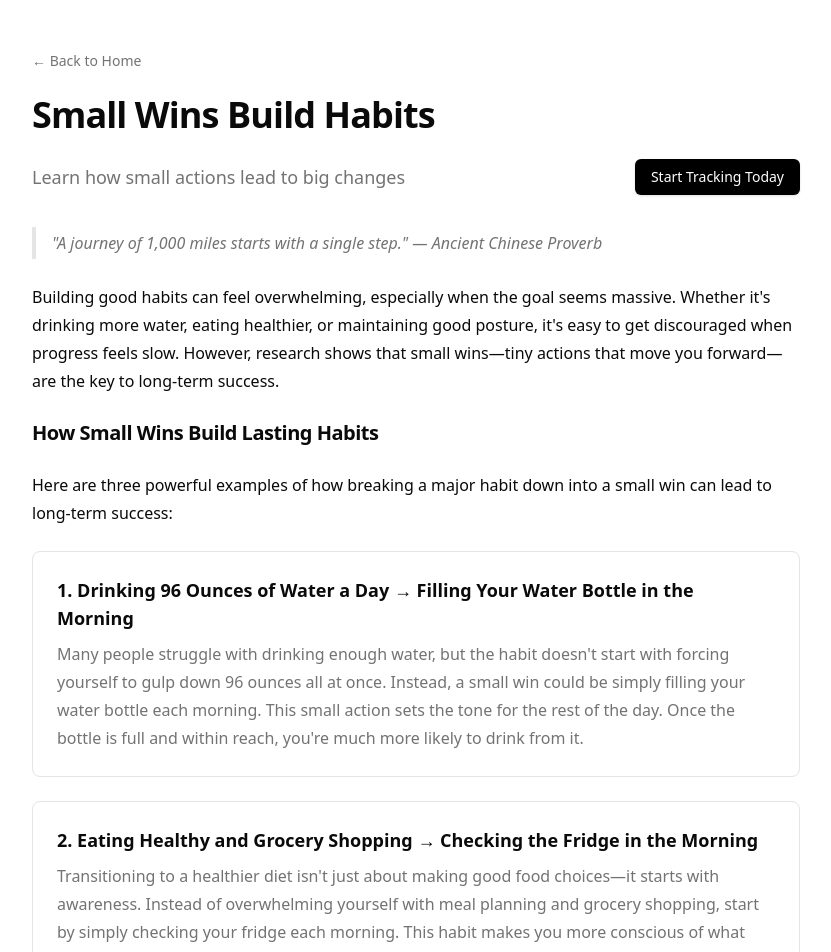
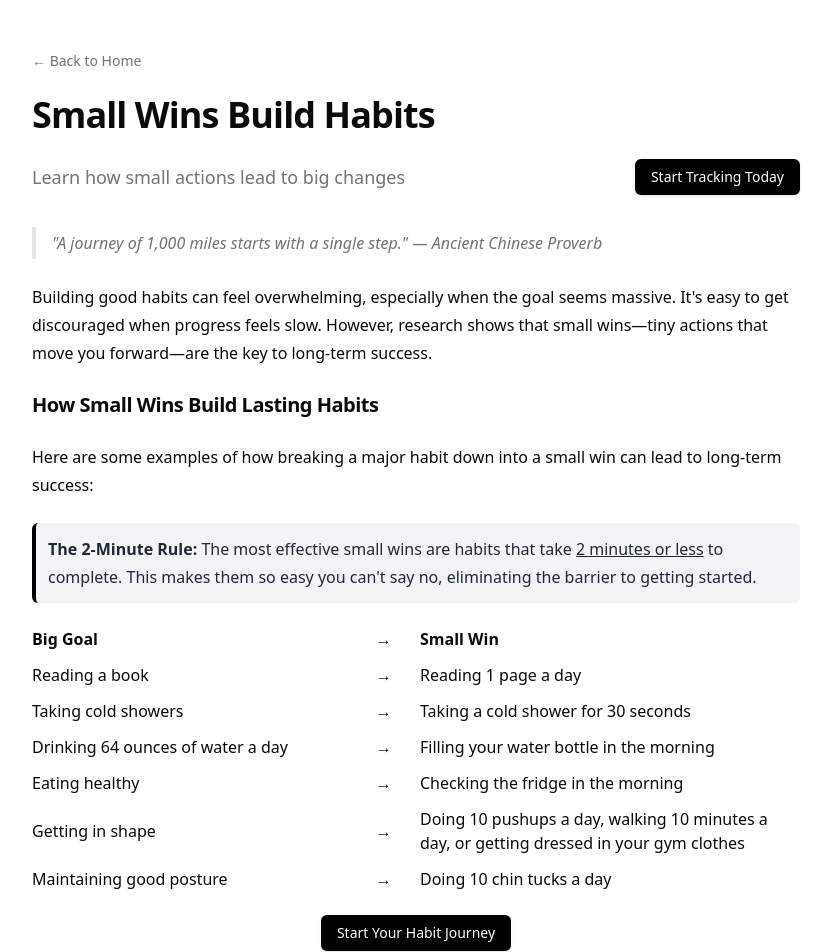
Before and after one commit to andrewt3000/habitwww, a Next.js app: page /small-wins-build-habits in a window 1280 px wide. Shown: the top 952 px of the page, without its empty margins (224-1055 px from the left). Built offline with nearby package versions, Linux system fonts and the light colour scheme.

Commit message:
small win changes

```diff
--- a/app/small-wins-build-habits/page.tsx
+++ b/app/small-wins-build-habits/page.tsx
@@ -1,12 +1,15 @@
-import Link from "next/link"
-import { Button } from "@/components/ui/button"
+import Link from "next/link";
+import { Button } from "@/components/ui/button";
 
 export default function SmallWinsBuildHabitsPage() {
   return (
     <div className="min-h-screen bg-background">
       <main className="container px-4 py-12">
         <div className="mx-auto max-w-3xl">
-          <Link href="/" className="text-sm text-muted-foreground hover:underline mb-6 inline-block">
+          <Link
+            href="/"
+            className="text-sm text-muted-foreground hover:underline mb-6 inline-block"
+          >
             &larr; Back to Home
           </Link>
 
@@ -15,8 +18,14 @@ export default function SmallWinsBuildHabitsPage() {
           </h1>
 
           <div className="flex justify-between items-center mb-8">
-            <p className="text-lg text-muted-foreground">Learn how small actions lead to big changes</p>
-            <a href="https://app.habittracker3000.com/register" target="_blank" rel="noopener noreferrer">
+            <p className="text-lg text-muted-foreground">
+              Learn how small actions lead to big changes
+            </p>
+            <a
+              href="https://app.habittracker3000.com/register"
+              target="_blank"
+              rel="noopener noreferrer"
+            >
               <Button className="bg-black hover:bg-gray-800 text-white">
                 Start Tracking Today
               </Button>
@@ -24,13 +33,16 @@ export default function SmallWinsBuildHabitsPage() {
           </div>
 
           <div className="space-y-6">
-
             <p className="text-muted-foreground italic border-l-4 pl-4 py-1">
-              &quot;A journey of 1,000 miles starts with a single step.&quot; — Ancient Chinese Proverb
+              &quot;A journey of 1,000 miles starts with a single step.&quot; —
+              Ancient Chinese Proverb
             </p>
 
             <p className="leading-7">
-              Building good habits can feel overwhelming, especially when the goal seems massive. Whether it&apos;s drinking more water, eating healthier, or maintaining good posture, it&apos;s easy to get discouraged when progress feels slow. However, research shows that small wins—tiny actions that move you forward—are the key to long-term success.
+              Building good habits can feel overwhelming, especially when the
+              goal seems massive. It&apos;s easy to get discouraged when
+              progress feels slow. However, research shows that small wins—tiny
+              actions that move you forward—are the key to long-term success.
             </p>
 
             <h3 className="text-xl font-semibold tracking-tight mt-8">
@@ -38,40 +50,64 @@ export default function SmallWinsBuildHabitsPage() {
             </h3>
 
             <p className="leading-7">
-              Here are three powerful examples of how breaking a major habit down into a small win can lead to long-term success:
+              Here are some examples of how breaking a major habit down into a
+              small win can lead to long-term success:
             </p>
 
-            <div className="mt-6 space-y-6">
-              <div className="rounded-lg border p-6 bg-card">
-                <h4 className="text-lg font-semibold mb-2">
-                  1. Drinking 96 Ounces of Water a Day → Filling Your Water Bottle in the Morning
-                </h4>
-                <p className="leading-7 text-muted-foreground">
-                  Many people struggle with drinking enough water, but the habit doesn&apos;t start with forcing yourself to gulp down 96 ounces all at once. Instead, a small win could be simply filling your water bottle each morning. This small action sets the tone for the rest of the day. Once the bottle is full and within reach, you&apos;re much more likely to drink from it.
-                </p>
+            <p className="leading-7 mb-4 font-medium text-gray-800 bg-gray-100 p-3 rounded-md border-l-4 border-black">
+              <span className="font-bold">The 2-Minute Rule:</span> The most effective small wins are habits that take <span className="underline">2 minutes or less</span> to complete. This makes them so easy you can't say no, eliminating the barrier to getting started.
+            </p>
+
+            <div className="mt-4 space-y-3">
+              <div className="grid grid-cols-12 gap-2">
+                <div className="col-span-5 font-semibold">Big Goal</div>
+                <div className="col-span-1 text-center">→</div>
+                <div className="col-span-6 font-semibold">Small Win</div>
               </div>
 
-              <div className="rounded-lg border p-6 bg-card">
-                <h4 className="text-lg font-semibold mb-2">
-                  2. Eating Healthy and Grocery Shopping → Checking the Fridge in the Morning
-                </h4>
-                <p className="leading-7 text-muted-foreground">
-                  Transitioning to a healthier diet isn&apos;t just about making good food choices—it starts with awareness. Instead of overwhelming yourself with meal planning and grocery shopping, start by simply checking your fridge each morning. This habit makes you more conscious of what you have and what you need, making it easier to plan meals and shop wisely.
-                </p>
+              <div className="grid grid-cols-12 gap-2 items-center">
+                <div className="col-span-5">Reading a book</div>
+                <div className="col-span-1 text-center">→</div>
+                <div className="col-span-6">Reading 1 page a day</div>
               </div>
 
-              <div className="rounded-lg border p-6 bg-card">
-                <h4 className="text-lg font-semibold mb-2">
-                  3. Maintaining Good Posture → Doing Neck Situps in the Morning
-                </h4>
-                <p className="leading-7 text-muted-foreground">
-                  Good posture isn&apos;t just about standing tall—it&apos;s about strengthening your muscles to support better alignment. A great way to start is by doing neck sit ups in the morning. This small exercise strengthens your neck and back, creating a foundation for improved posture throughout the day.
-                </p>
+              <div className="grid grid-cols-12 gap-2 items-center">
+                <div className="col-span-5">Taking cold showers</div>
+                <div className="col-span-1 text-center">→</div>
+                <div className="col-span-6">Taking a cold shower for 30 seconds</div>
+              </div>
+
+              <div className="grid grid-cols-12 gap-2 items-center">
+                <div className="col-span-5">Drinking 64 ounces of water a day</div>
+                <div className="col-span-1 text-center">→</div>
+                <div className="col-span-6">Filling your water bottle in the morning</div>
+              </div>
+
+              <div className="grid grid-cols-12 gap-2 items-center">
+                <div className="col-span-5">Eating healthy</div>
+                <div className="col-span-1 text-center">→</div>
+                <div className="col-span-6">Checking the fridge in the morning</div>
+              </div>
+
+              <div className="grid grid-cols-12 gap-2 items-center">
+                <div className="col-span-5">Getting in shape</div>
+                <div className="col-span-1 text-center">→</div>
+                <div className="col-span-6">Doing 10 pushups a day, walking 10 minutes a day, or getting dressed in your gym clothes</div>
+              </div>
+
+              <div className="grid grid-cols-12 gap-2 items-center">
+                <div className="col-span-5">Maintaining good posture</div>
+                <div className="col-span-1 text-center">→</div>
+                <div className="col-span-6">Doing 10 chin tucks a day</div>
               </div>
             </div>
 
             <div className="flex justify-center my-8">
-              <a href="https://app.habittracker3000.com/register" target="_blank" rel="noopener noreferrer">
+              <a
+                href="https://app.habittracker3000.com/register"
+                target="_blank"
+                rel="noopener noreferrer"
+              >
                 <Button className="bg-black hover:bg-gray-800 text-white">
                   Start Your Habit Journey
                 </Button>
@@ -91,11 +127,19 @@ export default function SmallWinsBuildHabitsPage() {
             </div>
 
             <p className="leading-7">
-              Apps like <span className="italic">Habit Tracker 3000</span> make small wins even more effective by providing an easy way to track progress. As shown in the image, the app allows users to check off completed habits, giving an instant sense of achievement. This simple action triggers the brain&apos;s dopamine response, reinforcing the habit loop and making it more likely that you&apos;ll stick with the behavior.
+              Apps like <span className="italic">Habit Tracker 3000</span> make
+              small wins even more effective by providing an easy way to track
+              progress. As shown in the image, the app allows users to check off
+              completed habits, giving an instant sense of achievement. This
+              simple action triggers the brain&apos;s dopamine response,
+              reinforcing the habit loop and making it more likely that
+              you&apos;ll stick with the behavior.
             </p>
 
             <p className="leading-7">
-              By focusing on checking off small, achievable tasks each day, you gradually build momentum. Over time, these micro-habits compound into significant lifestyle changes.
+              By focusing on checking off small, achievable tasks each day, you
+              gradually build momentum. Over time, these micro-habits compound
+              into significant lifestyle changes.
             </p>
 
             <h3 className="text-xl font-semibold tracking-tight mt-8">
@@ -103,7 +147,12 @@ export default function SmallWinsBuildHabitsPage() {
             </h3>
 
             <p className="leading-7">
-              Big transformations don&apos;t happen overnight. They start with small, consistent actions. Whether it&apos;s filling a water bottle, checking the fridge, or doing a quick exercise, every little step moves you closer to your goal. With the help of <span className="italic">Habit Tracker 3000</span>, you can turn these small wins into lifelong habits.
+              Big transformations don&apos;t happen overnight. They start with
+              small, consistent actions. Whether it&apos;s filling a water
+              bottle, checking the fridge, or doing a quick exercise, every
+              little step moves you closer to your goal. With the help of{" "}
+              <span className="italic">Habit Tracker 3000</span>, you can turn
+              these small wins into lifelong habits.
             </p>
 
             <p className="leading-7 font-medium mt-6">
@@ -111,22 +160,39 @@ export default function SmallWinsBuildHabitsPage() {
             </p>
 
             <div className="flex flex-col sm:flex-row justify-center gap-4 mt-10 mb-6">
-              <a href="https://app.habittracker3000.com/register" target="_blank" rel="noopener noreferrer">
+              <a
+                href="https://app.habittracker3000.com/register"
+                target="_blank"
+                rel="noopener noreferrer"
+              >
                 <Button className="bg-black hover:bg-gray-800 text-white w-full sm:w-auto">
                   Create Your Free Account
                 </Button>
               </a>
               <Link href="/">
-                <Button variant="outline" className="w-full sm:w-auto mt-3 sm:mt-0">
+                <Button
+                  variant="outline"
+                  className="w-full sm:w-auto mt-3 sm:mt-0"
+                >
                   Back to Home
                 </Button>
               </Link>
             </div>
 
             <div className="bg-gray-100 p-6 rounded-lg mt-8">
-              <h4 className="text-lg font-semibold mb-3">Ready to transform your habits?</h4>
-              <p className="mb-4">Join others who are building better habits one small win at a time.</p>
-              <a href="https://app.habittracker3000.com/register" target="_blank" rel="noopener noreferrer" className="block">
+              <h4 className="text-lg font-semibold mb-3">
+                Ready to transform your habits?
+              </h4>
+              <p className="mb-4">
+                Join others who are building better habits one small win at a
+                time.
+              </p>
+              <a
+                href="https://app.habittracker3000.com/register"
+                target="_blank"
+                rel="noopener noreferrer"
+                className="block"
+              >
                 <Button className="bg-black hover:bg-gray-800 text-white w-full">
                   Sign Up Now
                 </Button>
@@ -136,5 +202,5 @@ export default function SmallWinsBuildHabitsPage() {
         </div>
       </main>
     </div>
-  )
+  );
 }
```
